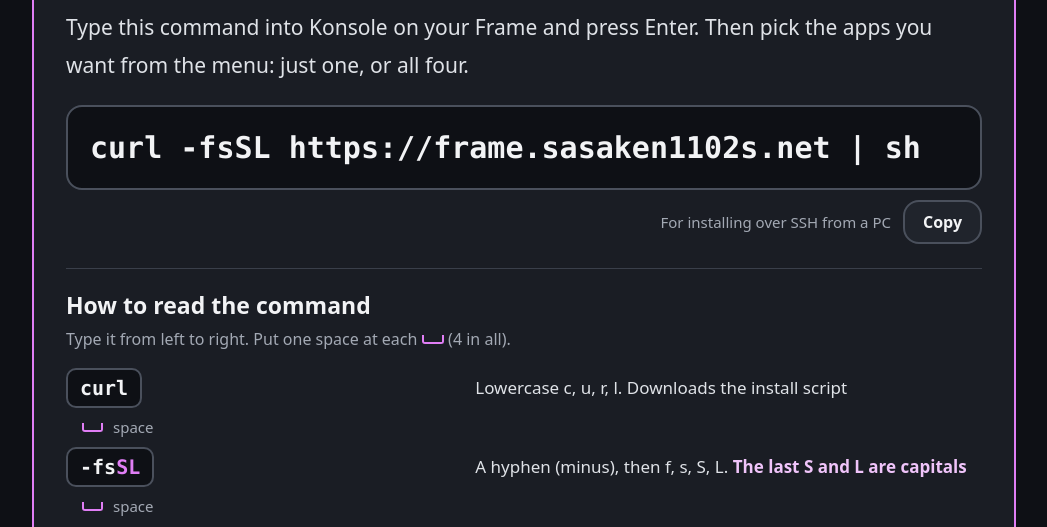
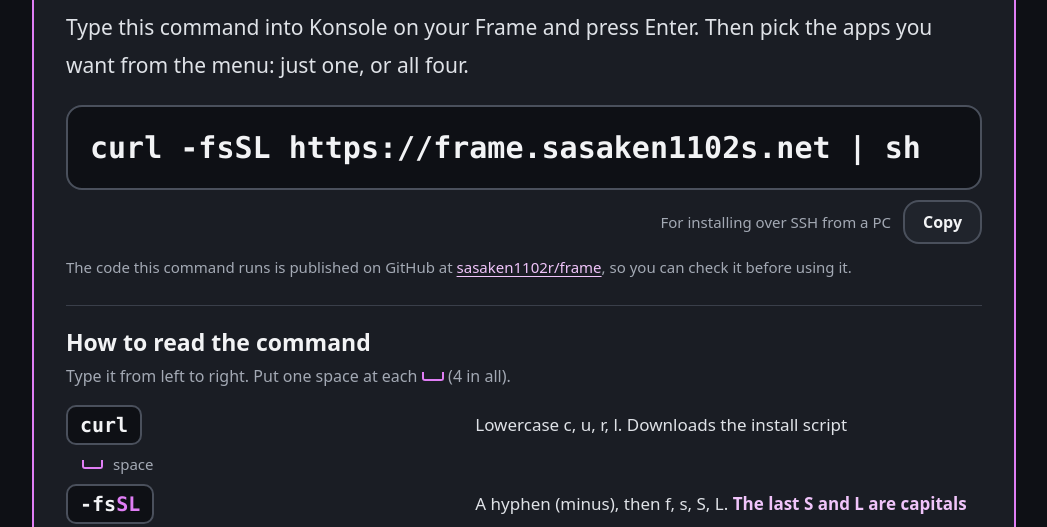
Before and after one commit to sasaken1102r/frame, a website: page site/index.html in a window 1280 px wide. Shown: the part 231-758 px from the top of the page, without its empty margins (116-1163 px from the left). Drawn offline with Linux system fonts and the light colour scheme.

Commit message:
実行されるコードは GitHub の sasaken1102r/frame を参照するよう、冒頭・詳しい人向け・フッターに書く
Co-Authored-By: Claude Opus 5.5 (1M context) <noreply@anthropic.com>

```diff
--- a/site/index.html
+++ b/site/index.html
@@ -281,6 +281,7 @@ h3 { font-size: 20px; line-height: 1.45; font-weight: 700; margin: 0; }
 .read { margin: 24px 0 0; padding-top: 20px; border-top: 1px solid var(--k-divider); }
 .read h2 { font-size: 21px; margin: 0; }
 .read .hint { margin: 4px 0 14px; }
+.src-note { margin: 10px 0 0; font-size: 15px; }
 .tokens { list-style: none; margin: 0; padding: 0; }
 .tok { display: grid; gap: 6px; }
 .tok-key {
@@ -614,6 +615,7 @@ footer p { margin: 4px 0; }
       <button class="btn copy" type="button"><span lang="ja">コピー</span><span lang="en">Copy</span></button>
     </p>
   </div>
+  <p class="hint src-note"><span lang="ja">このコマンドで実行されるコードは、GitHub の <a href="https://github.com/sasaken1102r/frame">sasaken1102r/frame</a> で公開しています。中身を確かめてから使えます。</span><span lang="en">The code this command runs is published on GitHub at <a href="https://github.com/sasaken1102r/frame">sasaken1102r/frame</a>, so you can check it before using it.</span></p>
 
   <div class="read" id="read">
     <h2><span lang="ja">コマンドの読み方</span><span lang="en">How to read the command</span></h2>
@@ -1021,7 +1023,7 @@ Type what you want to do and press Enter
         <li><strong>No sudo.</strong> It writes <strong>only inside your home folder</strong> (the temporary folder <code>~/.cache/frame-installer/</code> is removed at the end)</li>
         <li><code>SHA256SUMS</code> comes with the same release: it catches broken downloads, but it is not a signature</li>
       </ul>
-      <p><span lang="ja">スクリプトの中身は <a href="/i">/i</a> で読めます。</span><span lang="en">You can read the script itself at <a href="/i">/i</a>.</span></p>
+      <p><span lang="ja">実行されるコードは GitHub の <a href="https://github.com/sasaken1102r/frame">sasaken1102r/frame</a>（ファイル <code>i</code>）を参照してください。いま配っている中身そのものは <a href="/i">/i</a> で読めます。各アプリのコードは、それぞれのリポジトリ（上の「GitHub で詳しく見る」）にあります。</span><span lang="en">See <a href="https://github.com/sasaken1102r/frame">sasaken1102r/frame</a> on GitHub (the file <code>i</code>) for the code that runs. The exact script being served is at <a href="/i">/i</a>. Each app's code is in its own repository (“Details on GitHub” on each app above).</span></p>
     </div>
   </details>
 </section>
@@ -1030,7 +1032,7 @@ Type what you want to do and press Enter
 
 <footer>
   <p><span lang="ja">MIT License。非公式のツールで、Valve とは関係ありません。</span><span lang="en">MIT License. Unofficial; not affiliated with Valve.</span></p>
-  <p><a href="https://github.com/sasaken1102r/frame">GitHub</a></p>
+  <p><a href="https://github.com/sasaken1102r/frame"><span lang="ja">ソースコード（GitHub）</span><span lang="en">Source code (GitHub)</span></a></p>
 </footer>
 
 </div>
```
